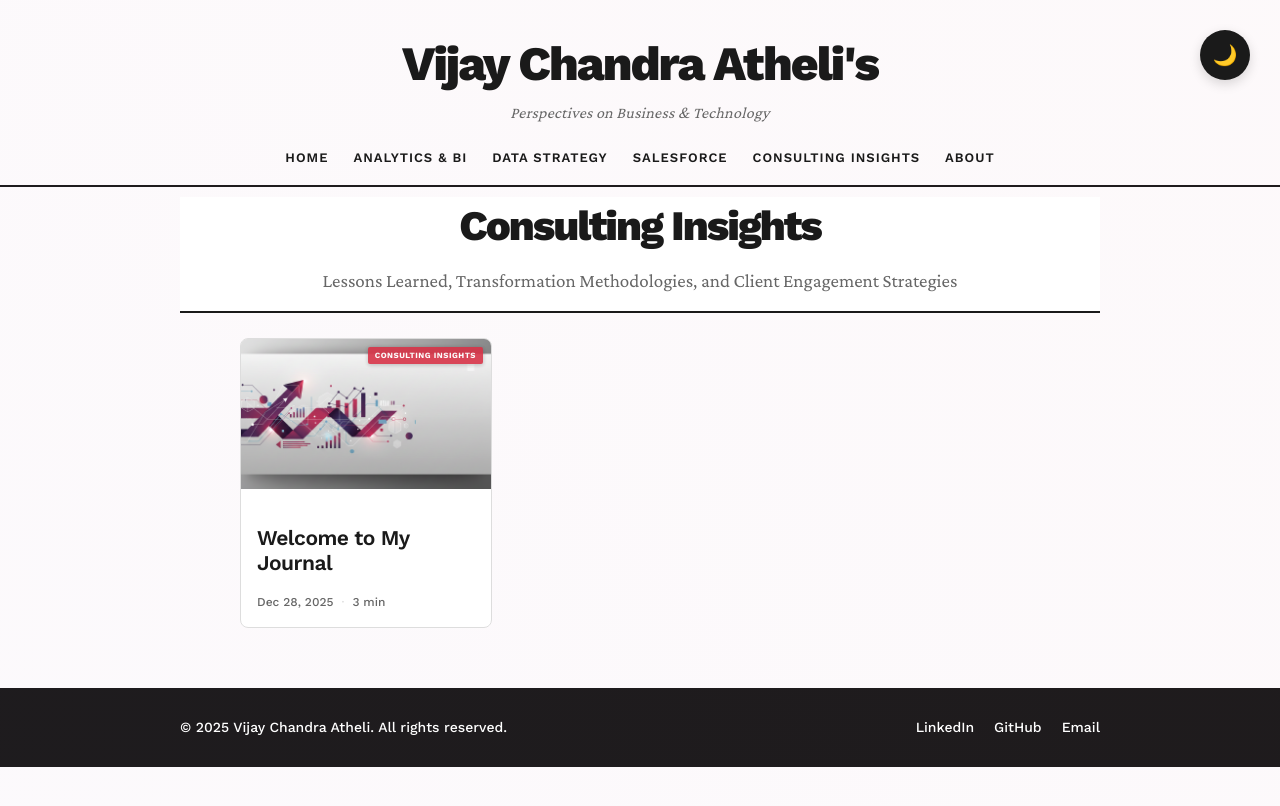
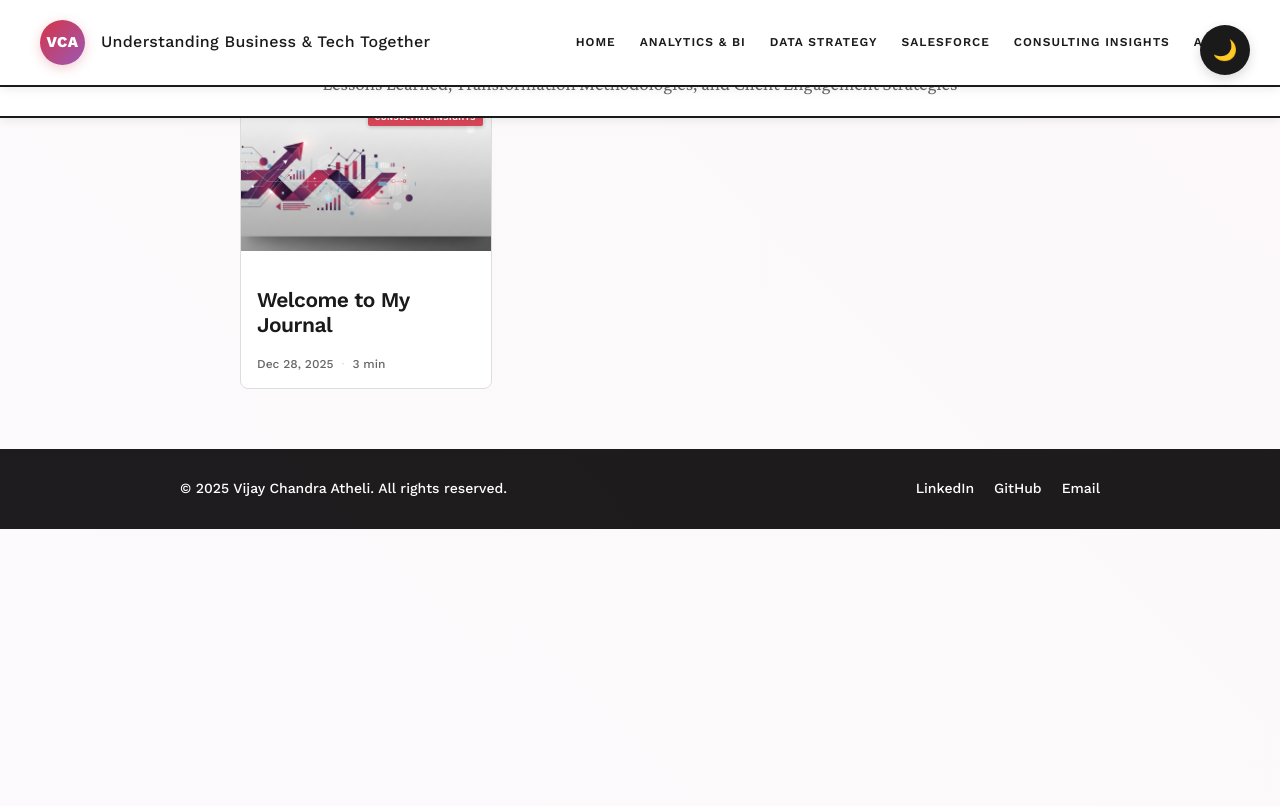
Before and after one commit to VijayChandraAtheli/vijaychandraatheli.com, a Jekyll site: the page built from pages/consulting-insights.md, in a window 1280 px wide. Shown: the top 806 px of the page. Built offline with Jekyll 4.4.1, drawn with Linux system fonts in a browser that asks for light colours.

Commit message:
New comfortable compact header: VCA circle + modern tagline

```diff
--- a/_includes/header.html
+++ b/_includes/header.html
@@ -1,9 +1,9 @@
 <header>
-    <div class="container">
-        <h1 class="site-title">
-            <a href="{{ '/' | relative_url }}">{{ site.title }}</a>
-        </h1>
-        <p class="site-tagline">{{ site.tagline }}</p>
+    <div class="header-content">
+        <div class="header-left">
+            <a href="{{ '/' | relative_url }}" class="site-logo-circle">VCA</a>
+            <span class="site-tagline-compact">Understanding Business & Tech Together</span>
+        </div>
         <nav>
             {% for item in site.navigation %}
                 <a href="{{ item.url | relative_url }}">{{ item.title }}</a>
--- a/assets/css/main.css
+++ b/assets/css/main.css
@@ -1,6 +1,6 @@
 /* ==========================================================================
-   VIJAY'S JOURNAL - FINAL PRODUCTION STYLESHEET
-   Perfect sticky header, ultra-compact spacing, magazine polish
+   VIJAY'S JOURNAL - COMFORTABLE COMPACT HEADER
+   Fixed header with breathing room, VCA circle, modern tagline
    ========================================================================== */
 
 /* ==========================================================================
@@ -41,6 +41,7 @@ body {
     line-height: 1.4;
     font-size: 18px;
     transition: background 0.3s ease, color 0.3s ease;
+    padding-top: 100px;  /* Space for fixed header */
 }
 
 /* ==========================================================================
@@ -80,7 +81,7 @@ body {
 
 .theme-toggle {
     position: fixed;
-    top: 30px;
+    top: 25px;
     right: 30px;
     background: var(--dark);
     color: var(--light);
@@ -94,7 +95,7 @@ body {
     align-items: center;
     justify-content: center;
     z-index: 10000;
-    transition: top 0.3s ease, transform 0.3s ease, box-shadow 0.3s ease;
+    transition: transform 0.3s ease, box-shadow 0.3s ease;
     box-shadow: 0 4px 12px rgba(0,0,0,0.15);
 }
 
@@ -108,168 +109,96 @@ body.dark-mode .theme-toggle {
     color: var(--dark);
 }
 
-body.header-is-sticky .theme-toggle {
-    top: 70px;
-}
-
 /* ==========================================================================
-   HEADER - REDUCED VERTICAL SPACE (~7% reduction)
+   FIXED COMFORTABLE COMPACT HEADER
    ========================================================================== */
 
 header {
-    max-width: 100%;
-    padding: 30px 40px 18px 40px;  /* REDUCED from 40px 40px 25px 40px */
-    margin: 0 0 10px 0;              /* REDUCED from 0 0 15px 0 */
+    position: fixed;
+    top: 0;
+    left: 0;
+    width: 100%;
+    background: var(--light);
     border-bottom: 2px solid var(--dark);
-    background: var(--light);
-    z-index: 999;
-    display: flex;
-    flex-direction: column;
-    align-items: center;
-    text-align: center;  /* FIXED - ensures title and tagline stay centered */
-    transition: padding 0.35s cubic-bezier(0.23, 1, 0.32, 1);
+    z-index: 9999;
+    padding: 20px 40px;
+    box-shadow: 0 2px 10px rgba(0,0,0,0.08);
 }
 
 body.dark-mode header {
     border-bottom-color: #333;
     background: var(--light);
+    box-shadow: 0 2px 10px rgba(255,255,255,0.05);
 }
 
-.header-placeholder {
-    width: 100%;
-    height: 0;
-    transition: height 0.35s cubic-bezier(0.23, 1, 0.32, 1);
-    overflow: hidden;
+.header-content {
+    max-width: 1200px;
+    margin: 0 auto;
+    display: flex;
+    align-items: center;
+    justify-content: space-between;
+    gap: 35px;
 }
 
-header.sticky {
-    position: fixed;
-    top: 0;
-    left: 0;
-    width: 100%;
-    padding: 14px 40px;
-    margin: 0;
-    box-shadow: 0 2px 10px rgba(0,0,0,0.1);
-    z-index: 9999;
-    border-bottom: 1px solid var(--border);
-    flex-direction: row;
-    justify-content: center;
+/* Logo Circle and Tagline - Left Side */
+.header-left {
+    display: flex;
+    align-items: center;
+    gap: 16px;
 }
 
-body.dark-mode header.sticky {
-    box-shadow: 0 2px 10px rgba(255,255,255,0.05);
-    border-bottom-color: #333;
+.site-logo-circle {
+    width: 45px;
+    height: 45px;
+    border-radius: 50%;
+    background: linear-gradient(135deg, var(--accent), var(--gradient-end));
+    display: flex;
+    align-items: center;
+    justify-content: center;
+    color: white;
+    font-family: 'Work Sans', sans-serif;
+    font-size: 15px;
+    font-weight: 800;
+    letter-spacing: 0.5px;
+    text-decoration: none;
+    box-shadow: 0 3px 12px rgba(214, 52, 71, 0.25);
+    transition: transform 0.3s ease, box-shadow 0.3s ease;
+    flex-shrink: 0;
 }
 
-/* Title - smooth collapse */
-.site-title {
-    font-family: 'Work Sans', sans-serif;
-    font-size: 48px;
-    font-weight: 800;
-    margin-bottom: 5px;  /* REDUCED from 8px */
-    letter-spacing: -2px;
-    opacity: 1;
-    max-height: 200px;
-    transition: opacity 0.25s ease,
-                max-height 0.3s cubic-bezier(0.23, 1, 0.32, 1),
-                margin 0.25s ease;
-    overflow: hidden;
-    order: 1;
+.site-logo-circle:hover {
+    transform: translateY(-2px);
+    box-shadow: 0 5px 18px rgba(214, 52, 71, 0.35);
 }
 
-.site-title a {
+.site-tagline-compact {
+    font-family: 'Work Sans', sans-serif;
+    font-size: 16px;
     color: var(--dark);
-    text-decoration: none;
+    font-weight: 500;
+    letter-spacing: 0.3px;
+    line-height: 1.3;
+    white-space: nowrap;
 }
 
-header.sticky .site-title {
-    opacity: 0;
-    max-height: 0;
-    margin: 0;
-}
-
-/* Tagline - smooth collapse */
-.site-tagline {
-    font-family: 'Crimson Pro', serif;
-    font-size: 16px;
-    color: var(--gray);
-    margin-bottom: 13px;  /* REDUCED from 18px */
-    font-style: italic;
-    letter-spacing: 0.3px;
-    line-height: 1.4;
-    opacity: 1;
-    max-height: 100px;
-    transition: opacity 0.25s ease,
-                max-height 0.3s cubic-bezier(0.23, 1, 0.32, 1),
-                margin 0.25s ease;
-    overflow: hidden;
-    order: 2;
-}
-
-header.sticky .site-tagline {
-    opacity: 0;
-    max-height: 0;
-    margin: 0;
-}
-
-/* VC Logo - fades in when sticky */
-header::before {
-    content: '';
-    font-family: 'Work Sans', sans-serif;
-    font-size: 17px;
-    font-weight: 800;
-    color: var(--dark);
-    letter-spacing: 1px;
-    opacity: 0;
-    width: 0;
-    margin-right: 0;
-    transition: opacity 0.3s ease 0.1s,
-                width 0.3s ease,
-                margin 0.3s ease;
-    overflow: hidden;
-    white-space: nowrap;
-    order: 0;
-}
-
-header.sticky::before {
-    content: 'VC';
-    opacity: 1;
-    width: auto;
-    margin-right: 20px;
-}
-
-/* Navigation */
+/* Navigation - Right Side */
 nav {
     display: flex;
-    gap: 25px;
-    justify-content: center;
-    padding-top: 11px;  /* REDUCED from 16px */
-    flex-wrap: wrap;
-    transition: padding 0.3s cubic-bezier(0.23, 1, 0.32, 1),
-                gap 0.3s ease;
-    order: 3;
-}
-
-header.sticky nav {
-    padding-top: 0;
-    gap: 18px;
-    flex-wrap: nowrap;
+    gap: 24px;
+    align-items: center;
 }
 
 nav a {
     color: var(--dark);
     text-decoration: none;
     font-family: 'Work Sans', sans-serif;
-    font-size: 13px;
+    font-size: 12px;
     font-weight: 600;
     letter-spacing: 1px;
     text-transform: uppercase;
     position: relative;
-    transition: color 0.3s ease, font-size 0.3s ease;
-}
-
-header.sticky nav a {
-    font-size: 11px;
+    transition: color 0.3s ease;
+    white-space: nowrap;
 }
 
 nav a::after {
@@ -290,6 +219,7 @@ nav a:hover {
 nav a:hover::after {
     width: 100%;
 }
+
 /* ==========================================================================
    FOOTER
    ========================================================================== */
@@ -629,7 +559,7 @@ body.dark-mode .article-card:hover {
 }
 
 .article-header {
-    margin-bottom: 22px;  /* REDUCED from 28px - tighter spacing to content */
+    margin-bottom: 22px;
 }
 
 .category-badge {
@@ -649,11 +579,11 @@ body.dark-mode .article-card:hover {
 
 .article-title {
     font-family: 'Work Sans', sans-serif;
-    font-size: 38px;  /* REDUCED from 50px - allows title + content above fold */
+    font-size: 38px;
     font-weight: 800;
-    line-height: 1.15;  /* INCREASED from 1.08 - better readability for multi-line */
-    letter-spacing: -1.5px;  /* REDUCED from -2px - less aggressive */
-    margin-bottom: 14px;  /* REDUCED from 18px */
+    line-height: 1.15;
+    letter-spacing: -1.5px;
+    margin-bottom: 14px;
     animation: slideIn 0.8s ease;
 }
 
@@ -669,10 +599,10 @@ body.dark-mode .article-card:hover {
 }
 
 .article-subtitle {
-    font-size: 19px;  /* REDUCED from 22px - proportional to title reduction */
+    font-size: 19px;
     color: var(--gray);
     line-height: 1.4;
-    margin-bottom: 24px;  /* REDUCED from 28px */
+    margin-bottom: 24px;
     font-weight: 400;
 }
 
@@ -734,7 +664,7 @@ body.dark-mode .article-meta {
    ========================================================================== */
 
 .article-content {
-    margin: 18px 0 40px 0;  /* REDUCED from 28px → 22px → 18px - minimal gap to first paragraph */
+    margin: 18px 0 40px 0;
 }
 
 .article-content p {
@@ -986,25 +916,38 @@ body.dark-mode .article-footer {
 }
 
 @media (max-width: 992px) {
+    body {
+        padding-top: 90px;
+    }
+
     .container {
         padding: 0 30px;
     }
 
     header {
-        padding: 28px 30px 16px 30px;  /* REDUCED for tablet */
+        padding: 18px 30px;
     }
 
-    header.sticky {
-        padding: 12px 30px;
+    .header-content {
+        gap: 25px;
     }
 
-    .site-title {
-        font-size: 38px;
-        letter-spacing: -1.5px;
+    .site-logo-circle {
+        width: 42px;
+        height: 42px;
+        font-size: 14px;
     }
 
-    .site-tagline {
-        font-size: 15px;
+    .site-tagline-compact {
+        font-size: 14px;
+    }
+
+    nav {
+        gap: 18px;
+    }
+
+    nav a {
+        font-size: 11px;
     }
 
     .articles-grid,
@@ -1014,7 +957,7 @@ body.dark-mode .article-footer {
     }
 
     .article-title {
-        font-size: 34px;  /* REDUCED proportionally from 38px */
+        font-size: 34px;
         letter-spacing: -1.3px;
     }
 }
@@ -1022,6 +965,7 @@ body.dark-mode .article-footer {
 @media (max-width: 768px) {
     body {
         font-size: 18px;
+        padding-top: 145px; /* More space for stacked header */
     }
 
     .container {
@@ -1029,57 +973,45 @@ body.dark-mode .article-footer {
     }
 
     header {
-        padding: 22px 20px 14px 20px;  /* REDUCED for mobile */
-        margin-bottom: 10px;            /* REDUCED for mobile */
+        padding: 16px 20px;
     }
 
-    header.sticky {
-        padding: 12px 20px;
+    .header-content {
+        flex-direction: column;
+        align-items: flex-start;
+        gap: 14px;
     }
 
-    header.sticky::before {
-        font-size: 15px;
-        margin-right: 12px;
+    .header-left {
+        gap: 14px;
     }
 
-    header.sticky nav {
-        gap: 10px;
+    .site-logo-circle {
+        width: 40px;
+        height: 40px;
+        font-size: 13px;
     }
 
-    header.sticky nav a {
-        font-size: 10px;
-    }
-
-    .site-title {
-        font-size: 28px;
-        letter-spacing: -1px;
-        margin-bottom: 4px;  /* REDUCED for mobile */
-    }
-
-    .site-tagline {
-        font-size: 14px;
-        margin-bottom: 10px;  /* REDUCED for mobile */
+    .site-tagline-compact {
+        font-size: 13px;
     }
 
     nav {
         gap: 14px;
-        padding-top: 9px;  /* REDUCED for mobile */
+        flex-wrap: wrap;
+        width: 100%;
     }
 
     nav a {
-        font-size: 11px;
+        font-size: 10px;
     }
 
     .theme-toggle {
-        top: 20px;
+        top: 16px;
         right: 20px;
         width: 45px;
         height: 45px;
         font-size: 18px;
-    }
-
-    body.header-is-sticky .theme-toggle {
-        top: 65px;
     }
 
     .articles-grid,
@@ -1089,12 +1021,12 @@ body.dark-mode .article-footer {
     }
 
     .article-title {
-        font-size: 30px;  /* REDUCED proportionally from 32px */
+        font-size: 30px;
         letter-spacing: -1px;
     }
 
     .article-subtitle {
-        font-size: 17px;  /* REDUCED proportionally from 18px */
+        font-size: 17px;
     }
 
     .article-content h2 {
@@ -1144,12 +1076,18 @@ body.dark-mode .article-footer {
         font-size: 17px;
     }
 
-    .site-title {
-        font-size: 24px;
+    .site-logo-circle {
+        width: 38px;
+        height: 38px;
+        font-size: 12px;
+    }
+
+    .site-tagline-compact {
+        font-size: 12px;
     }
 
     .article-title {
-        font-size: 26px;  /* REDUCED proportionally from 28px */
+        font-size: 26px;
     }
 
     .card-title {
--- a/assets/js/theme.js
+++ b/assets/js/theme.js
@@ -1,6 +1,6 @@
 /* ==========================================================================
-   VIJAY'S JOURNAL - SIMPLIFIED JAVASCRIPT
-   Clean sticky header, no progress bar - FIXED SCROLL JACKING
+   VIJAY'S JOURNAL - SIMPLE JAVASCRIPT
+   No sticky header, just dark mode and utilities
    ========================================================================== */
 
 (function() {
@@ -32,91 +32,7 @@
     }
 
     /* ==========================================================================
-       STICKY HEADER - FIXED SCROLL JACKING BUG
-       ========================================================================== */
-
-    const header = document.querySelector('header');
-    if (!header) return;
-
-    const scrollThreshold = 100;
-    let isSticky = false;
-    let ticking = false;
-    let initialHeaderHeight = 0;
-
-    // Create placeholder element
-    const placeholder = document.createElement('div');
-    placeholder.className = 'header-placeholder';
-    header.parentNode.insertBefore(placeholder, header.nextSibling);
-
-    // Store initial header height on page load
-    window.addEventListener('load', function() {
-        initialHeaderHeight = header.getBoundingClientRect().height;
-    });
-
-    function makeSticky() {
-        if (isSticky) return;
-        isSticky = true;
-
-        // Use stored initial height instead of calculating dynamically
-        const expandedHeight = initialHeaderHeight || header.getBoundingClientRect().height;
-
-        // Set placeholder height BEFORE adding sticky class to prevent jump
-        placeholder.style.height = expandedHeight + 'px';
-
-        header.classList.add('sticky');
-        document.body.classList.add('header-is-sticky');
-    }
-
-    function removeSticky() {
-        if (!isSticky) return;
-        isSticky = false;
-
-        header.classList.remove('sticky');
-        document.body.classList.remove('header-is-sticky');
-
-        // Remove placeholder height smoothly
-        requestAnimationFrame(() => {
-            placeholder.style.height = '0px';
-        });
-    }
-
-    function handleSticky() {
-        const scrollTop = window.pageYOffset || document.documentElement.scrollTop;
-
-        if (scrollTop > scrollThreshold) {
-            makeSticky();
-        } else {
-            removeSticky();
-        }
-
-        ticking = false;
-    }
-
-    // Use passive listener and throttle to prevent scroll jacking
-    let scrollTimeout;
-    function onScroll() {
-        if (!ticking) {
-            // Clear any pending timeout
-            clearTimeout(scrollTimeout);
-
-            // Debounce scroll handling slightly
-            scrollTimeout = setTimeout(() => {
-                ticking = true;
-                requestAnimationFrame(handleSticky);
-            }, 10);
-        }
-    }
-
-    window.addEventListener('scroll', onScroll, { passive: true });
-
-    // Initial check after load
-    window.addEventListener('load', function() {
-        // Wait for layout to stabilize
-        setTimeout(handleSticky, 100);
-    });
-
-    /* ==========================================================================
-       SMOOTH SCROLL TO TOP
+       SMOOTH SCROLL TO TOP (Press 'T' key)
        ========================================================================== */
 
     document.addEventListener('keydown', function(e) {
@@ -130,7 +46,7 @@
     });
 
     /* ==========================================================================
-       EXTERNAL LINKS
+       EXTERNAL LINKS - Open in New Tab
        ========================================================================== */
 
     document.addEventListener('DOMContentLoaded', function() {
@@ -159,16 +75,13 @@
        ========================================================================== */
 
     window.addEventListener('beforeprint', function() {
-        document.body.classList.remove('dark-mode', 'header-is-sticky');
-        header.classList.remove('sticky');
-        placeholder.style.height = '0px';
+        document.body.classList.remove('dark-mode');
     });
 
     window.addEventListener('afterprint', function() {
         if (localStorage.getItem('theme') === 'dark') {
             document.body.classList.add('dark-mode');
         }
-        handleSticky();
     });
 
 })();
```
